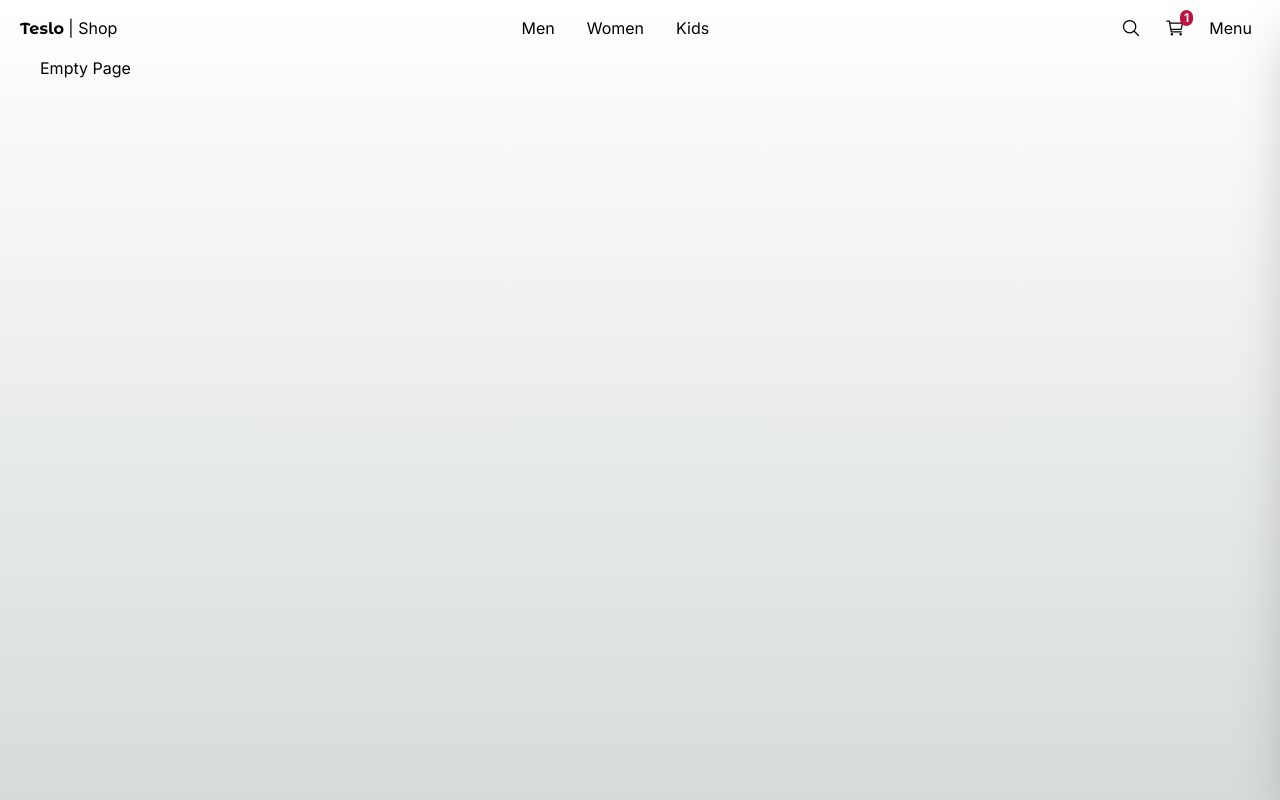
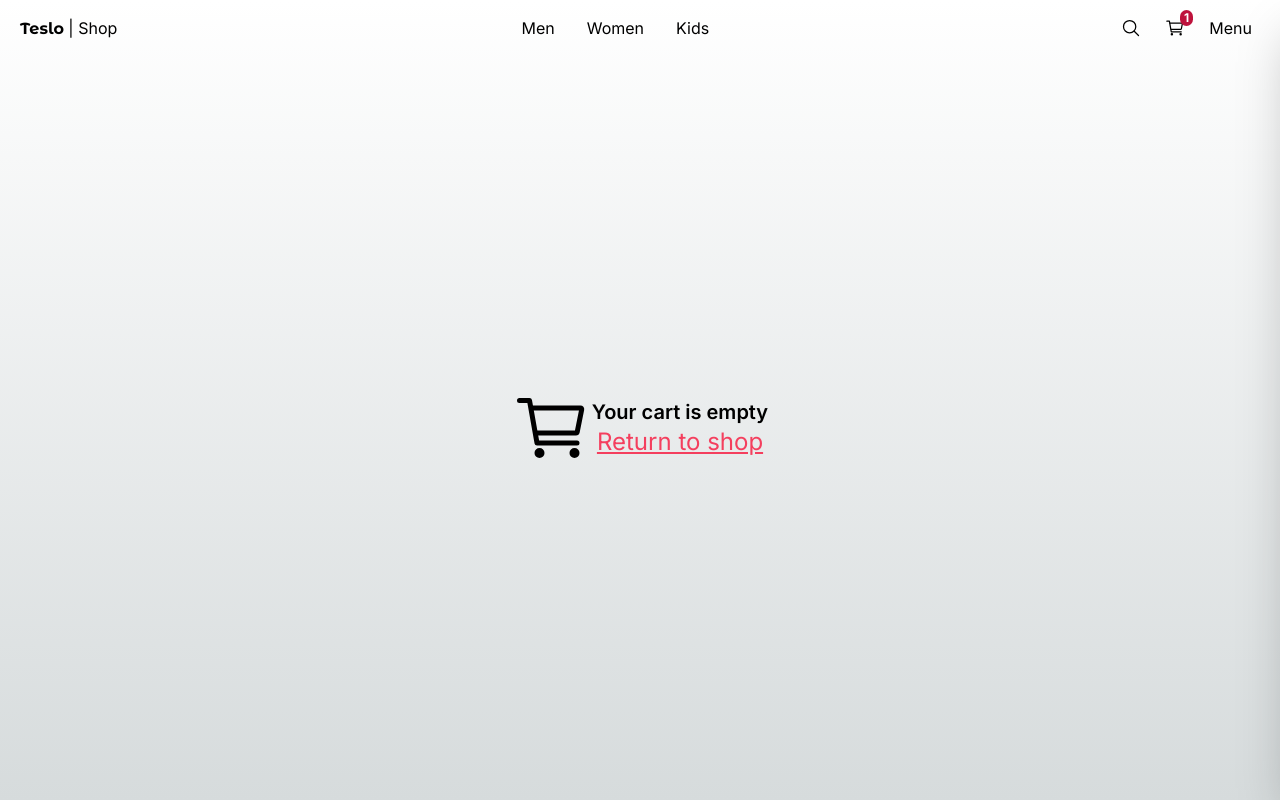
Before and after one commit to jesus-molano/teslo-shop, a Next.js app: page /empty in a window 1280 px wide. Built offline with nearby package versions, Linux system fonts and the light colour scheme.

Commit message:
Created the empty cart page

```diff
--- a/src/app/(shop)/cart/page.tsx
+++ b/src/app/(shop)/cart/page.tsx
@@ -2,6 +2,7 @@ import { QuantitySelector, Title } from "@/components";
 import { initialData } from "@/seed/seed";
 import Image from "next/image";
 import Link from "next/link";
+import { redirect } from "next/navigation";
 import { IoTrashOutline } from "react-icons/io5";
 
 const productsInCart = [
@@ -11,6 +12,7 @@ const productsInCart = [
 ];
 
 export default function CartPage() {
+  // redirect("/empty");
   return (
     <div className="flex justify-center items-center px-10 md:px-0">
       <div className="flex flex-col w-full max-w-[1000px] gap-5 ">
--- a/src/app/(shop)/empty/page.tsx
+++ b/src/app/(shop)/empty/page.tsx
@@ -1,7 +1,16 @@
+import Link from "next/link";
+import { IoCartOutline } from "react-icons/io5";
+
 export default function EmptyPage() {
   return (
-    <div>
-      <h1>Empty Page</h1>
+    <div className="flex justify-center items-center h-full flex-1">
+      <IoCartOutline size={80} />
+      <div className="flex flex-col items-center">
+        <h1 className="text-xl font-semibold">Your cart is empty</h1>
+        <Link className="text-rose-500 text-2xl underline" href="/">
+          Return to shop
+        </Link>
+      </div>
     </div>
   );
 }
--- a/src/app/(shop)/layout.tsx
+++ b/src/app/(shop)/layout.tsx
@@ -6,10 +6,12 @@ export default function ShopLayout({
   children: React.ReactNode;
 }) {
   return (
-    <main className="min-h-screen ">
+    <main className="min-h-screen flex flex-col">
       <TopMenu />
       <Sidebar />
-      <div className="px-0 sm:px-10">{children}</div>
+      <div className="flex flex-col flex-1 h-full px-0 sm:px-10">
+        {children}
+      </div>
     </main>
   );
 }
```
